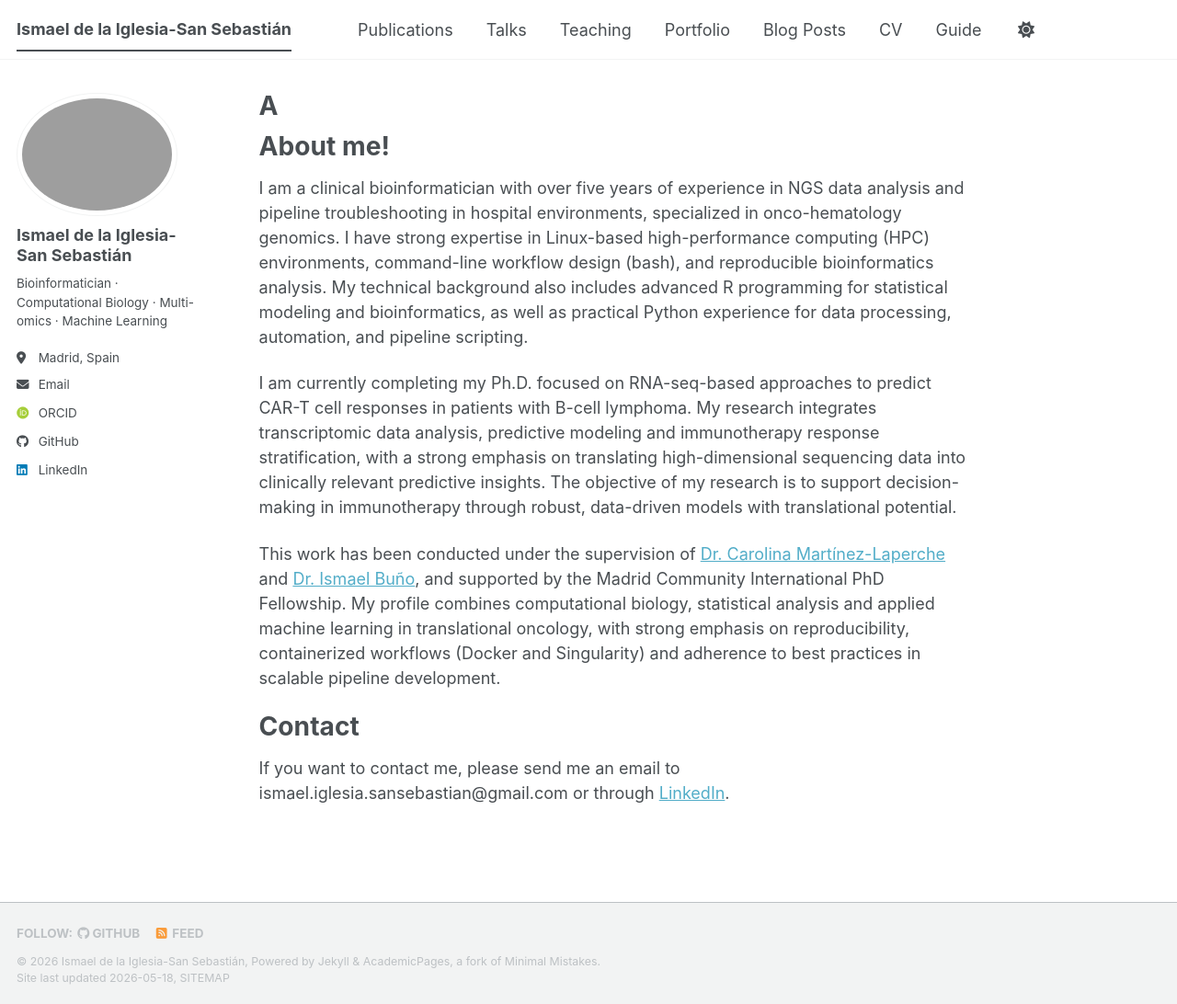
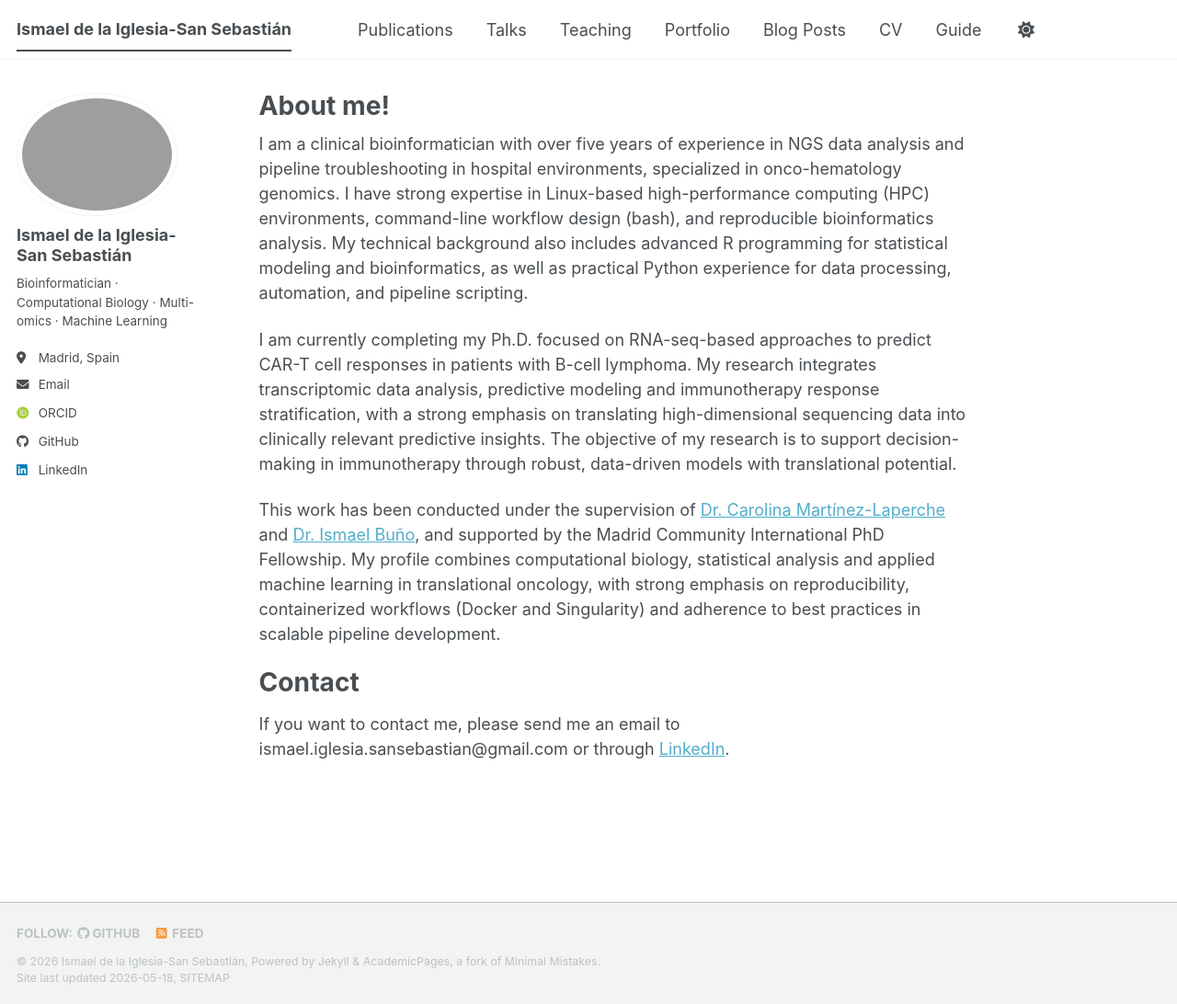
Before and after one commit to ismaeliglesia/ismaeliglesia.github.io, a Jekyll site: the page built from _pages/about.md, in a window 1280 px wide and 1092 px high. Shown: the whole window at 92% size. Built offline with Jekyll 4.4.1, drawn with Linux system fonts in a browser that asks for light colours; some web fonts are replaced; a script bundle is joined from its source files by our own code; library files that are not in the unit come from our copies.

```diff
--- a/_pages/about.md
+++ b/_pages/about.md
@@ -1,15 +1,11 @@
 ---
 permalink: /
-title: "A"
+title: "About me!"
 author_profile: true
 redirect_from:
   - /about/
   - /about.html
 ---
-
-About me!
-=====
-
 I am a clinical bioinformatician with over five years of experience in NGS data analysis and pipeline troubleshooting in hospital environments, specialized in onco-hematology genomics. I have strong expertise in Linux-based high-performance computing (HPC) environments, command-line workflow design (bash), and reproducible bioinformatics analysis. My technical background also includes advanced R programming for statistical modeling and bioinformatics, as well as practical Python experience for data processing, automation, and pipeline scripting.
 
 I am currently completing my Ph.D. focused on RNA-seq-based approaches to predict CAR-T cell responses in patients with B-cell lymphoma. My research integrates transcriptomic data analysis, predictive modeling and immunotherapy response stratification, with a strong emphasis on translating high-dimensional sequencing data into clinically relevant predictive insights. The objective of my research is to support decision-making in immunotherapy through robust, data-driven models with translational potential.
@@ -18,5 +14,5 @@ This work has been conducted under the supervision of [Dr. Carolina Martínez-La
 
 
 Contact
-======
+=======
 If you want to contact me, please send me an email to ismael.iglesia.sansebastian@gmail.com or through [LinkedIn](www.linkedin.com/in/ismael-de-la-iglesia).
```
